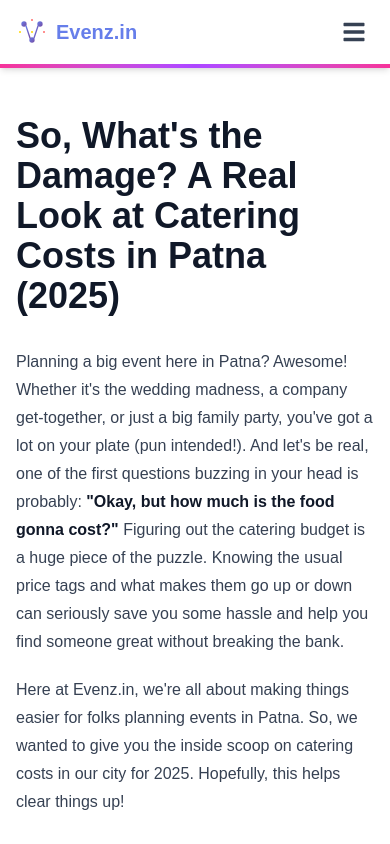
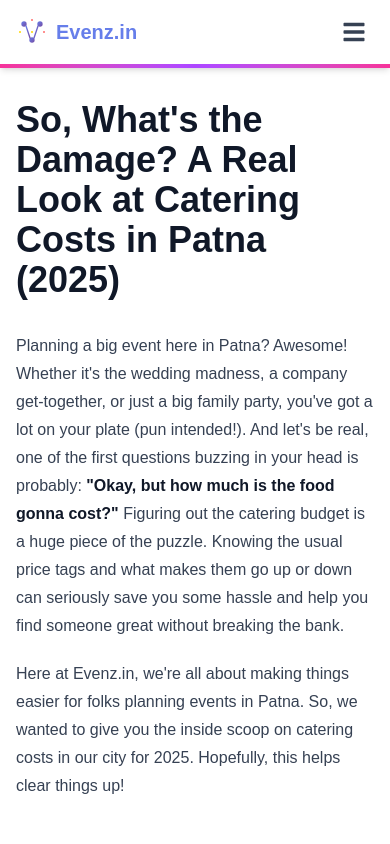
Before and after one commit to saurabh-kr12/evenz-mvp, a Next.js app in the folder evenz-clients/: page /blog/patna-catering-cost-guide in a window 390 px wide. Shown: the top 844 px of the page. Built offline with nearby package versions, Linux system fonts and the light colour scheme; no server answers.

Commit message:
fixed padding of the blogs

```diff
--- a/evenz-clients/app/blog/[slug]/page.js
+++ b/evenz-clients/app/blog/[slug]/page.js
@@ -53,7 +53,7 @@ export default async function BlogPostPage({ params }) {
     }
 
     return (
-        <div className="bg-white py-12 px-4 sm:px-6 lg:px-8">
+        <div className="bg-white py-8 sm:py-10 md:py-12 px-4 sm:px-6 lg:px-8">
             <article className="prose prose-indigo lg:prose-xl mx-auto">
                  <ReactMarkdown>{post.content}</ReactMarkdown>
             </article>
```
